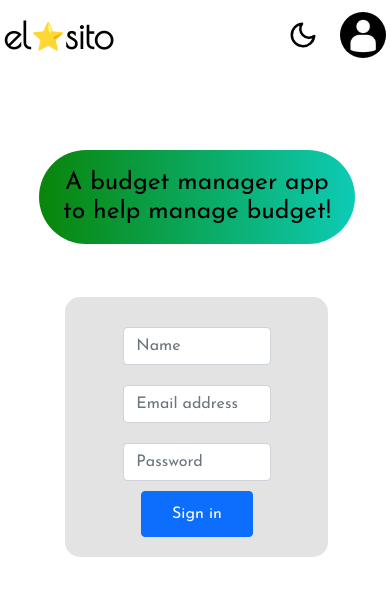
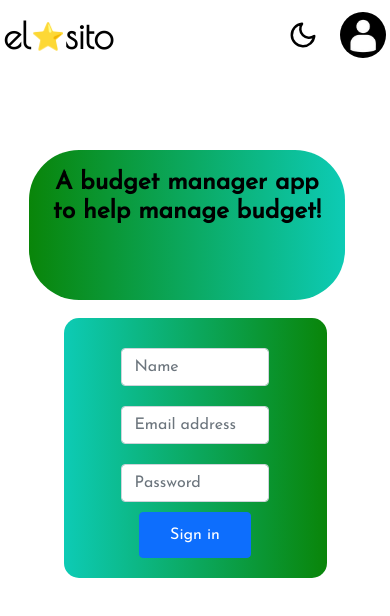
Before and after one commit to angelalfau/electronics-site, a React (Create React App) app in the folder elsite/: page / in a window 390 px wide. Shown: the top 616 px of the page. Built offline with nearby package versions, Linux system fonts and the light colour scheme.

Commit message:
cleaned up css, removed themeProvider

```diff
--- a/elsite/src/App.css
+++ b/elsite/src/App.css
@@ -24,6 +24,7 @@
 
 div {
     font-family: "Josefin Sans", sans-serif;
+    transition: all 0.5s linear;
 }
 
 @media screen and (max-width: 800px) {
@@ -31,3 +32,9 @@ div {
         font-family: "Josefin Sans", sans-serif;
     }
 }
+
+#body-background {
+    background-color: #282c34;
+    height: auto;
+    margin: 0;
+}
--- a/elsite/src/App.js
+++ b/elsite/src/App.js
@@ -3,9 +3,7 @@ import "./App.css";
 import instance from "./components/axios";
 // We use Route in order to define the different routes of our application
 import { Route } from "react-router-dom";
-import { ThemeProvider } from "styled-components";
-import { GlobalStyles } from "./components/globalStyles";
-import { lightTheme, darkTheme } from "./components/Themes";
+import "./components/themes.css";
 // We import all the components we need in our app
 import Navbar from "./components/navbar";
 import HomePage from "./components/homePage";
@@ -18,20 +16,17 @@ const App = () => {
     };
 
     return (
-        <ThemeProvider theme={themeDark ? darkTheme : lightTheme}>
-            <>
-                <GlobalStyles />
-                <div>
+        <div id="body-background">
+            <div class={themeDark ? "darkTheme" : "lightTheme"}>
                 <Navbar themeToggler={themeToggler} themeDark={themeDark} />
                 <Route exact path="/">
                     <HomePage />
                 </Route>
-                    <Route path="/transactions">
+                <Route exact path="/transactions">
                     <TransactionPage />
                 </Route>
             </div>
-            </>
-        </ThemeProvider>
+        </div>
     );
 };
 
--- a/elsite/src/components/Themes.js
+++ b/elsite/src/components/Themes.js
@@ -2,7 +2,6 @@ export const lightTheme = {
     body: "#FFF",
     text: "#000",
     toggleBorder: "#FFF",
-    background: "./icons/black-circuit.png",
 };
 export const darkTheme = {
     body: "#363537",
--- a/elsite/src/components/homePage.css
+++ b/elsite/src/components/homePage.css
@@ -1,8 +1,7 @@
 #background {
     padding-top: 150px;
-    margin-left: 0.5%;
     width: 100%;
-    /* height: 1000px; */
+    height: 1000px;
 }
 
 #container {
@@ -20,9 +19,9 @@
         align-items: center;
     }
     #summary {
-        margin: 10% !important;
-        margin-top: 0 !important;
         max-width: 500px;
+        min-height: 150px;
+        margin: auto;
     }
     #loginform {
         margin: 5% !important;
@@ -49,13 +48,14 @@
     border-color: gray; */
 
     color: black;
-    background: rgb(9, 133, 9);
+    font-weight: bold;
+    /* background: rgb(9, 133, 9); */
     background: linear-gradient(90deg, rgba(9, 133, 9, 1) 0%, rgba(13, 203, 181, 1) 100%);
 }
 
 #loginform {
     flex: 1;
-    background-color: rgba(200, 200, 200, 0.5);
+    background: linear-gradient(90deg, rgba(13, 203, 181, 1) 0%, rgba(9, 133, 9, 1) 100%);
     border-radius: 15px;
 
     text-align: center;
--- /dev/null
+++ b/elsite/src/components/themes.css
@@ -0,0 +1,9 @@
+.lightTheme {
+    color: black;
+    background-color: white;
+}
+
+.darkTheme {
+    color: white;
+    background-color: black;
+}
--- a/elsite/src/components/transactionPage.css
+++ b/elsite/src/components/transactionPage.css
@@ -1,7 +1,6 @@
 #background {
     padding-top: 150px;
     margin-left: 0.5%;
-    background-image: "./icons/black-circuit.png" !important;
     width: 100%;
     /* height: 1000px; */
 }
@@ -55,39 +54,14 @@ td {
 
 /* demo styles */
 
-@import url(https://fonts.googleapis.com/css?family=Roboto:400,500,300,700);
+/* @import url(https://fonts.googleapis.com/css?family=Roboto:400,500,300,700);
 body {
     background: -webkit-linear-gradient(left, #25c481, #25b7c4);
     background: linear-gradient(to right, #25c481, #25b7c4);
     font-family: "Roboto", sans-serif;
-}
+} */
 section {
     margin: 50px;
-}
-
-/* follow me template */
-.made-with-love {
-    margin-top: 40px;
-    padding: 10px;
-    clear: left;
-    text-align: center;
-    font-size: 10px;
-    font-family: arial;
-    color: #fff;
-}
-.made-with-love i {
-    font-style: normal;
-    color: #f50057;
-    font-size: 14px;
-    position: relative;
-    top: 2px;
-}
-.made-with-love a {
-    color: #fff;
-    text-decoration: none;
-}
-.made-with-love a:hover {
-    text-decoration: underline;
 }
 
 /* for custom scrollbar for webkit browser*/
--- a/elsite/src/components/transactionPage.js
+++ b/elsite/src/components/transactionPage.js
@@ -1,5 +1,5 @@
 import React from "react";
-import "./transactionPage.css";
+// import "./transactionPage.css";
 import instance from "./axios.js";
 import { useEffect, useState } from "react";
 
--- a/elsite/src/index.css
+++ b/elsite/src/index.css
@@ -1,13 +1,12 @@
 body {
-  margin: 0;
-  font-family: -apple-system, BlinkMacSystemFont, 'Segoe UI', 'Roboto', 'Oxygen',
-    'Ubuntu', 'Cantarell', 'Fira Sans', 'Droid Sans', 'Helvetica Neue',
-    sans-serif;
-  -webkit-font-smoothing: antialiased;
-  -moz-osx-font-smoothing: grayscale;
+    margin: 0;
+    width: 100%;
+    font-family: -apple-system, BlinkMacSystemFont, "Segoe UI", "Roboto", "Oxygen", "Ubuntu",
+        "Cantarell", "Fira Sans", "Droid Sans", "Helvetica Neue", sans-serif;
+    -webkit-font-smoothing: antialiased;
+    -moz-osx-font-smoothing: grayscale;
 }
 
 code {
-  font-family: source-code-pro, Menlo, Monaco, Consolas, 'Courier New',
-    monospace;
+    font-family: source-code-pro, Menlo, Monaco, Consolas, "Courier New", monospace;
 }
```
Also changed, not shown: package.json (+15 -3 lines), 2 other files (tests, documents, lock files or other folders). Lines whose indentation alone changed are shown as unchanged.
